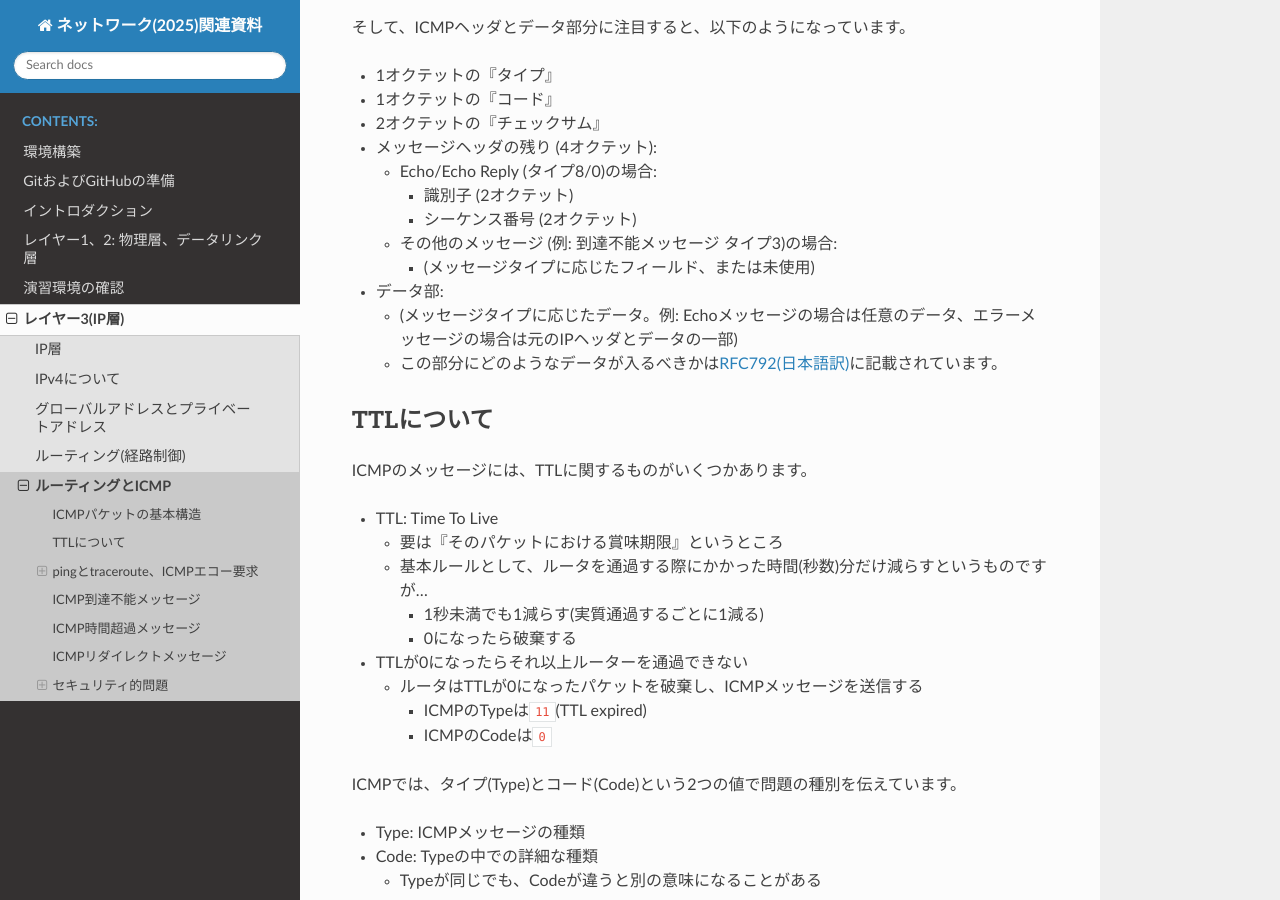
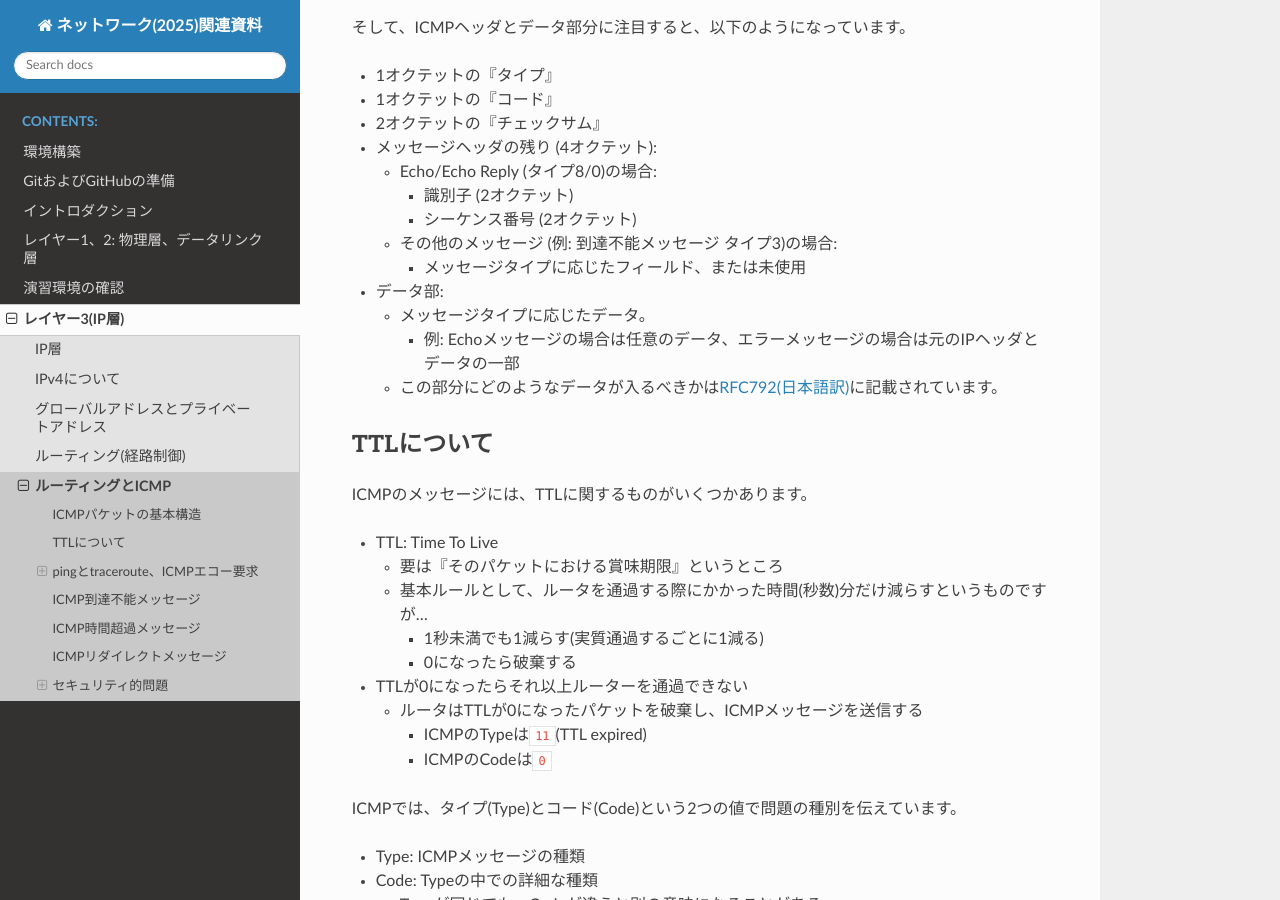
Before and after one commit to densuke/2025-network-doc, a Sphinx documentation site: the page built from source/ip/icmp.md, in a window 1280 px wide and 900 px high, scrolled down 599 px. Built offline with Sphinx 7.4.7 and the Read the Docs theme 3.1.0, drawn with Linux system fonts in a browser that asks for light colours; pages that are not in the unit, such as notebooks, are missing from menus; some of the changed lines change nothing that is shown.

Commit message:
無駄に括弧を使っていた部分を訂正

```diff
--- a/source/ip/icmp.md
+++ b/source/ip/icmp.md
@@ -29,9 +29,10 @@ ICMPパケットは、IPパケットのペイロードに存在します。
         - 識別子 (2オクテット)
         - シーケンス番号 (2オクテット)
     - その他のメッセージ (例: 到達不能メッセージ タイプ3)の場合:
-        - (メッセージタイプに応じたフィールド、または未使用)
+        - メッセージタイプに応じたフィールド、または未使用
 - データ部:
-    - (メッセージタイプに応じたデータ。例: Echoメッセージの場合は任意のデータ、エラーメッセージの場合は元のIPヘッダとデータの一部)
+    - メッセージタイプに応じたデータ。
+        - 例: Echoメッセージの場合は任意のデータ、エラーメッセージの場合は元のIPヘッダとデータの一部
     - この部分にどのようなデータが入るべきかは[RFC792(日本語訳)](http://srgia.com/docs/rfc792j.html)に記載されています。
 
 ## TTLについて
```
